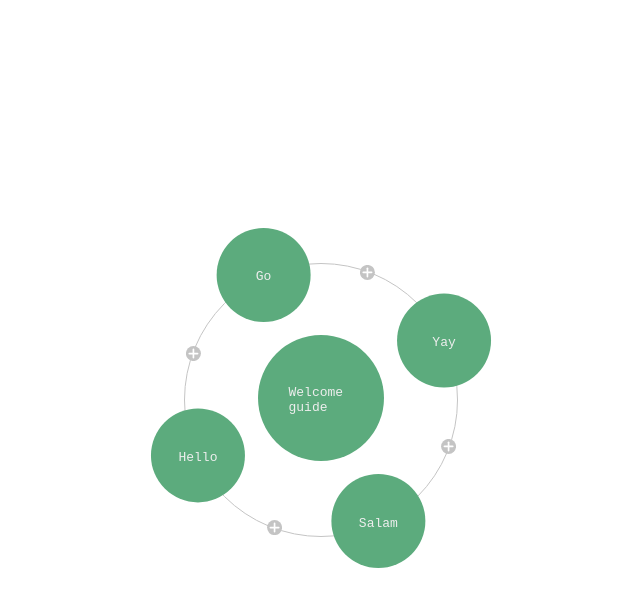
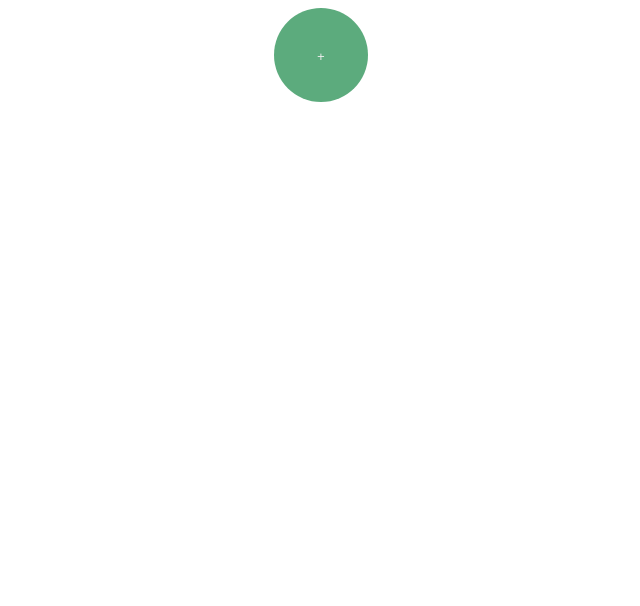
Before and after one commit to MoidHasanBeig/mindly-copy-reactApp, a React (Create React App) app: page / in a window 1280 px wide. Shown: the top 606 px of the page, without its empty margins (319-959 px from the left). Built offline with nearby package versions, Linux system fonts and the light colour scheme.

Commit message:
Add home screen

```diff
--- a/package.json
+++ b/package.json
@@ -6,6 +6,7 @@
     "@testing-library/jest-dom": "^4.2.4",
     "@testing-library/react": "^9.3.2",
     "@testing-library/user-event": "^7.1.2",
+    "nodejs": "0.0.0",
     "react": "^16.12.0",
     "react-dom": "^16.12.0",
     "react-scripts": "3.3.0"
--- a/public/css/main.less
+++ b/public/css/main.less
@@ -1,12 +1,40 @@
+body {
+  overscroll-behavior: none;
+}
+
 #root {
   position: fixed;
   font-family: monospace;
   user-select: none;
+  text-align: center;
 
   .app {
     height: 100%;
     width: 100%;
     position: fixed;
+
+    .home-screen {
+      height: 100%;
+      width: 100%;
+      position: fixed;
+      left: 0;
+      top: 0;
+      background: #fff;
+      z-index: 1;
+      overflow-y: auto;
+
+      .select-map {
+        position: relative;
+        p {
+          position: absolute;
+          margin: 0;
+          top: 50%;
+          left: 50%;
+          transform: translate(-50%,-50%);
+          color: #EEE;
+        }
+      }
+    }
 
     .bread-crumb {
       position: fixed;
@@ -63,12 +91,11 @@
       }
     }
 
-    .noteball-main {
-    }
+    .noteball-main {}
 
     .addnote {
       z-index: 20;
-      background-image: url('../images/addnote.svg');
+      background-image: url("../images/addnote.svg");
       height: 15px;
       width: 15px;
       background-size: 100% 100%;
@@ -105,8 +132,8 @@
             padding: 0;
           }
         }
+      }
 
-      }
       .body-area {
         height: -webkit-fill-available;
 
@@ -124,10 +151,10 @@
             svg {
               position: relative;
               top: 50%;
-              left: 50%;
-              transform: translate(-50%,-50%);
+              transform: translateY(-50%);
             }
           }
+
           .color-picker {
             display: flex;
             flex-wrap: wrap;
@@ -157,6 +184,7 @@
             border: 0;
             padding-left: 10px;
           }
+
           textarea {
             margin-top: 7px;
             height: -webkit-fill-available;
@@ -166,11 +194,13 @@
             padding-top: 10px;
           }
 
-          input::placeholder, textarea::placeholder {
+          input::placeholder,
+          textarea::placeholder {
             color: rgba(0,0,0,0.3);
           }
         }
       }
+
       .footer-area {
         position: fixed;
         right: 2.5%;
@@ -183,13 +213,14 @@
           position: relative;
 
           .save-btn {
-            background-image: url('../images/save.svg');
+            background-image: url("../images/save.svg");
             height: 55px;
             width: 55px;
             background-size: 100% 100%;
           }
+
           .cancel-btn {
-            background-image: url('../images/cancel.svg');
+            background-image: url("../images/cancel.svg");
             height: 55px;
             width: 55px;
             background-size: 100% 100%;
@@ -197,6 +228,5 @@
         }
       }
     }
-
   }
 }
--- a/src/components/App.jsx
+++ b/src/components/App.jsx
@@ -1,21 +1,29 @@
 import React, { useState } from "react"
 import Mindmap from "./Mindmap"
 import CreateNoteArea from "./CreateNoteArea";
+import Home from "./Home";
 import DeleteConfirmationDialog from "./DeleteConfirmationDialog";
 
-import { traverseObj,updateMainData,addNewNote,deleteSubNote } from "../js/functions"
+import { traverseObj,updateMainData,addNewNote,addNewMap,deleteSubNote } from "../js/functions"
 
 import data from "../data";
-let mainData = data[0];
+let saveData = JSON.parse(localStorage.getItem("mydb"));
+if(!saveData) {
+  localStorage.setItem("mydb", JSON.stringify([]));
+}
+let retrieveData = JSON.parse(localStorage.getItem("mydb"));
+let mainData = retrieveData[0];
 
 function App() {
-
+  let [isHomeScreen,setIsHomeScreen] = useState(true);
   let [notes, setNotes] = useState(mainData);
   let [parentNote, setParentNote] = useState({});
   let [isNoteArea, setIsNoteArea] = useState(false);
   let [noteInputArea, setNoteInputArea] = useState({title:"",content:""});
   let [deleteConf,setDeleteConf] = useState(false);
-
+  // let a = [];
+  // let a = JSON.parse(localStorage.getItem("mydb"));
+  // localStorage.setItem("mydb", JSON.stringify(mainData));
   function createAreaToggle(title,content,action) {
     setIsNoteArea(action);
     setNoteInputArea( () => {
@@ -24,6 +32,12 @@ function App() {
         content: content
       };
     })
+  }
+
+  function createMap() {
+    setIsHomeScreen(false);
+    document.documentElement.requestFullscreen();
+    setIsNoteArea("newmap");
   }
 
   let x;
@@ -45,8 +59,9 @@ function App() {
   }
 
   function onDelete() {
-    // setDeleteConf(false);
     deleteSubNote(mainData,notes.id,deleteConf[1]);
+    retrieveData[0] = mainData;
+    localStorage.setItem("mydb", JSON.stringify(retrieveData));
   }
 
   function navigateNotes(nid,pid) {
@@ -67,11 +82,16 @@ function App() {
       setIsNoteArea(false);
       if (isNoteArea === "edit") {
         updateMainData(mainData,notes.id,val);
+        retrieveData[0] = mainData;
       }
-
       else if (isNoteArea === "add") {
         addNewNote(mainData,notes.id,val);
+        retrieveData[0] = mainData;
       }
+      else if (isNoteArea === "newmap") {
+        addNewMap(retrieveData,val);
+      }
+      localStorage.setItem("mydb", JSON.stringify(retrieveData));
   }
 
   function clickScreen() {
@@ -80,8 +100,13 @@ function App() {
 
   return (
     <div onClick={clickScreen} className="app">
-      {deleteConf && <DeleteConfirmationDialog deleteAction={onDelete}/>}
-      <Mindmap
+      {deleteConf && <DeleteConfirmationDialog deleteConfirmed={onDelete}/>}
+      {isHomeScreen
+        ?<Home
+          createMap={createMap}
+          data={retrieveData}
+        />
+        :<Mindmap
           showNoteArea={createAreaToggle}
           navNotes={navigateNotes}
           navBack={goBack}
@@ -90,6 +115,7 @@ function App() {
           deleteNote={shouldDel}
           clickScreen={clickScreen}
         />
+      }
       {isNoteArea &&
         <CreateNoteArea
           inputValues={noteInputArea}
--- a/src/components/DeleteConfirmationDialog.jsx
+++ b/src/components/DeleteConfirmationDialog.jsx
@@ -2,7 +2,7 @@ import React from "react";
 
 function DeleteConfirmationDialog(props) {
   return (
-    <div className="delete-option" onClick={ () => {props.deleteAction("delCancel")}}>
+    <div className="delete-option" onClick={ () => {props.deleteConfirmed()}}>
       Delete
     </div>
   );
--- /dev/null
+++ b/src/components/Home.jsx
@@ -0,0 +1,20 @@
+import React from "react";
+import NewMap from "./NewMap";
+
+function Home(props) {
+  return <div className="home-screen">
+    <NewMap
+      createMap={props.createMap}
+      text="+"
+    />
+    {props.data.map( (datum) => {
+      return <NewMap
+        createMap={props.createMap}
+        text={datum.title}
+      />;
+    })
+  }
+  </div>;
+}
+
+export default Home;
--- a/src/components/Mindmap.jsx
+++ b/src/components/Mindmap.jsx
@@ -48,6 +48,18 @@ function Mindmap(props) {
       onTouchStart={(e)=>startRotate(e)}
       onTouchEnd={stopRotate}
       >
+      {props.notes.subdata.length === 0 &&
+        <div>
+          <AddNote
+            angle={90 + rotAngle}
+            onAdd={props.showNoteArea}
+          />
+          <AddNote
+            angle={270 + rotAngle}
+            onAdd={props.showNoteArea}
+          />
+        </div>
+      }
       <NoteballMain text={props.notes.title} content={props.notes.noteContent} onEdit={props.showNoteArea} />
       {
         props.notes.subdata.map((note, index) => {
--- /dev/null
+++ b/src/components/NewMap.jsx
@@ -0,0 +1,12 @@
+import React from "react";
+
+function NewMap(props) {
+  return <div className="select-map" onClick={props.createMap}>
+    <svg height="110" width="110">
+      <circle cx="55" cy="55" r="47" fill="#5CAB7D" />
+    </svg>
+    <p>{props.text}</p>
+  </div>;
+}
+
+export default NewMap;
--- a/src/data.js
+++ b/src/data.js
@@ -1,6 +1,7 @@
 // let title = [0, 1, 2, 3, 4, 5];
 
-let data = [{
+let data = [
+  {
   id: "a00",
   title: "Welcome guide",
   noteContent: "abc",
@@ -112,7 +113,24 @@ let data = [{
       subdata: []
     }
   ]
-}];
+},
+{
+  id: "a01b02",
+  pid: "a01",
+  title: "Urdu",
+  noteContent: "abc",
+  color: "#000",
+  subdata: []
+},
+{
+  id: "a01b02",
+  pid: "a01",
+  title: "Urdu",
+  noteContent: "abc",
+  color: "#000",
+  subdata: []
+}
+];
 
 // let title = {
 //   a00: ["na",
--- a/src/js/functions.js
+++ b/src/js/functions.js
@@ -35,13 +35,25 @@ function updateMainData(obj,id,val) {
   return null;
 }
 
+function addNewMap(arr,val) {
+  let tempObj = {
+    title: val.title,
+    noteContent: val.content,
+    color: "#000",
+    pid: "home",
+    id: uniqueId(),
+    subdata: []
+  };
+  arr.push(tempObj);
+}
+
 function addNewNote(obj,id,val) {
   let tempObj = {
     title: val.title,
     noteContent: val.content,
     color: "#000",
     pid: id,
-    id: "xyz001",
+    id: uniqueId(),
     subdata: []
   };
   if (obj.id === id) {
@@ -66,11 +78,19 @@ function deleteSubNote(obj,id,index) {
   }
 }
 
+function uniqueId() {
+  let d = new Date();
+  let unID = d.getTime();
+  console.log(unID);
+  return unID;
+}
 
 export {
   touchAngle,
   traverseObj,
   updateMainData,
   addNewNote,
-  deleteSubNote
+  addNewMap,
+  deleteSubNote,
+  uniqueId
 };
```
Also changed, not shown: public/css/main.css, 1 other file (tests, documents, lock files or other folders). Lines whose indentation alone changed are shown as unchanged.
